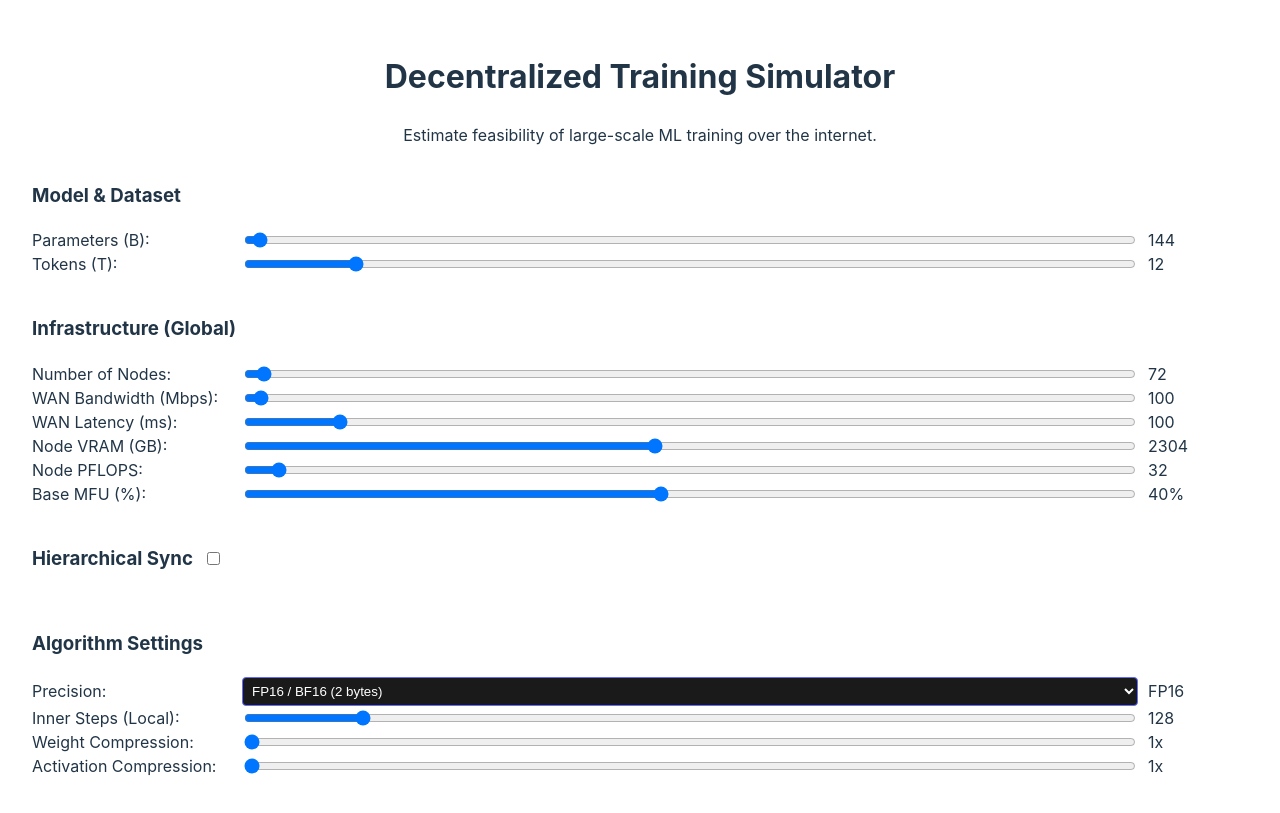
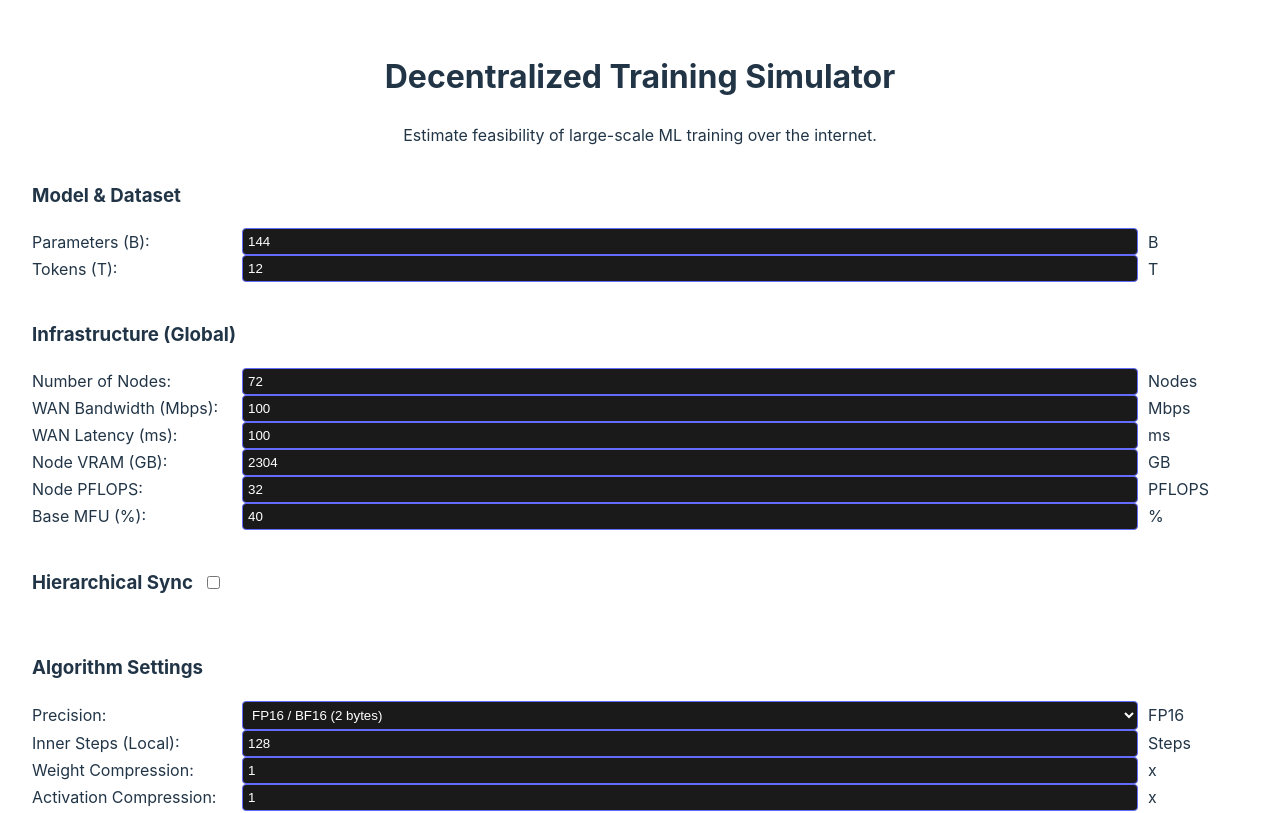
Before and after one commit to robirahman/miri-decentralized-training-report, a React (Vite) app in the folder simulator-web/: page / in a window 1280 px wide. Shown: the top 813 px of the page. Built offline with nearby package versions, Linux system fonts and the light colour scheme.

Commit message:
feat(ui): convert all range sliders to styled numeric inputs

```diff
--- a/simulator-web/src/App.tsx
+++ b/simulator-web/src/App.tsx
@@ -222,13 +222,29 @@ function App() {
           <h3>Model & Dataset</h3>
           <div className="input-group">
             <label>Parameters (B):</label>
-            <input type="range" min="1" max="15000" step="10" value={parameters / 1e9} onChange={(e) => setParameters(Number(e.target.value) * 1e9)} />
-            <span>{parameters / 1e9}</span>
+            <input
+              type="number"
+              min="1"
+              max="15000"
+              step="10"
+              value={parameters / 1e9}
+              onChange={(e) => setParameters(Number(e.target.value) * 1e9)}
+              style={{ background: '#1a1a1a', color: 'white', border: '1px solid #646cff', padding: '5px', borderRadius: '4px' }}
+            />
+            <span>B</span>
           </div>
           <div className="input-group">
             <label>Tokens (T):</label>
-            <input type="range" min="0.1" max="100" step="0.1" value={tokens / 1e12} onChange={(e) => setTokens(Number(e.target.value) * 1e12)} />
-            <span>{tokens / 1e12}</span>
+            <input
+              type="number"
+              min="0.1"
+              max="100"
+              step="0.1"
+              value={tokens / 1e12}
+              onChange={(e) => setTokens(Number(e.target.value) * 1e12)}
+              style={{ background: '#1a1a1a', color: 'white', border: '1px solid #646cff', padding: '5px', borderRadius: '4px' }}
+            />
+            <span>T</span>
           </div>
         </section>
 
@@ -236,33 +252,81 @@ function App() {
           <h3>Infrastructure (Global)</h3>
           <div className="input-group">
             <label>Number of Nodes:</label>
-            <input type="range" min="1" max="5000" step="1" value={numNodes} onChange={(e) => setNumNodes(Number(e.target.value))} />
-            <span>{numNodes}</span>
+            <input
+              type="number"
+              min="1"
+              max="5000"
+              step="1"
+              value={numNodes}
+              onChange={(e) => setNumNodes(Number(e.target.value))}
+              style={{ background: '#1a1a1a', color: 'white', border: '1px solid #646cff', padding: '5px', borderRadius: '4px' }}
+            />
+            <span>Nodes</span>
           </div>
           <div className="input-group">
             <label>WAN Bandwidth (Mbps):</label>
-            <input type="range" min="1" max="10000" step="10" value={bandwidthMbps} onChange={(e) => setBandwidthMbps(Number(e.target.value))} />
-            <span>{bandwidthMbps}</span>
+            <input
+              type="number"
+              min="1"
+              max="10000"
+              step="10"
+              value={bandwidthMbps}
+              onChange={(e) => setBandwidthMbps(Number(e.target.value))}
+              style={{ background: '#1a1a1a', color: 'white', border: '1px solid #646cff', padding: '5px', borderRadius: '4px' }}
+            />
+            <span>Mbps</span>
           </div>
           <div className="input-group">
             <label>WAN Latency (ms):</label>
-            <input type="range" min="1" max="1000" step="10" value={latencyMs} onChange={(e) => setLatencyMs(Number(e.target.value))} />
-            <span>{latencyMs}</span>
+            <input
+              type="number"
+              min="1"
+              max="1000"
+              step="10"
+              value={latencyMs}
+              onChange={(e) => setLatencyMs(Number(e.target.value))}
+              style={{ background: '#1a1a1a', color: 'white', border: '1px solid #646cff', padding: '5px', borderRadius: '4px' }}
+            />
+            <span>ms</span>
           </div>
           <div className="input-group">
             <label>Node VRAM (GB):</label>
-            <input type="range" min="8" max="5000" step="8" value={vramPerNode} onChange={(e) => setVramPerNode(Number(e.target.value))} />
-            <span>{vramPerNode}</span>
+            <input
+              type="number"
+              min="8"
+              max="5000"
+              step="8"
+              value={vramPerNode}
+              onChange={(e) => setVramPerNode(Number(e.target.value))}
+              style={{ background: '#1a1a1a', color: 'white', border: '1px solid #646cff', padding: '5px', borderRadius: '4px' }}
+            />
+            <span>GB</span>
           </div>
           <div className="input-group">
             <label>Node PFLOPS:</label>
-            <input type="range" min="1" max="1000" step="1" value={pflopsPerNode} onChange={(e) => setPflopsPerNode(Number(e.target.value))} />
-            <span>{pflopsPerNode}</span>
+            <input
+              type="number"
+              min="1"
+              max="1000"
+              step="1"
+              value={pflopsPerNode}
+              onChange={(e) => setPflopsPerNode(Number(e.target.value))}
+              style={{ background: '#1a1a1a', color: 'white', border: '1px solid #646cff', padding: '5px', borderRadius: '4px' }}
+            />
+            <span>PFLOPS</span>
           </div>
           <div className="input-group">
             <label>Base MFU (%):</label>
-            <input type="range" min="5" max="80" step="1" value={mfu * 100} onChange={(e) => setMfu(Number(e.target.value) / 100)} />
-            <span>{(mfu * 100).toFixed(0)}%</span>
+            <input
+              type="number"
+              min="5"
+              max="80"
+              step="1"
+              value={mfu * 100}
+              onChange={(e) => setMfu(Number(e.target.value) / 100)}
+              style={{ background: '#1a1a1a', color: 'white', border: '1px solid #646cff', padding: '5px', borderRadius: '4px' }}
+            />
+            <span>%</span>
           </div>
           {mfu > 0.6 && (
             <p style={{ color: '#ffcc00', fontSize: '0.8em', marginTop: '5px' }}>
@@ -279,19 +343,56 @@ function App() {
           {useHierarchy && (
             <div style={{ borderLeft: '2px solid #646cff', paddingLeft: '15px' }}>
               <div className="input-group">
+                <label>Group Nodes:</label>
+                <input
+                  type="number"
+                  min="2"
+                  max={numNodes}
+                  step="1"
+                  value={nodesPerGroup}
+                  onChange={(e) => setNodesPerGroup(Number(e.target.value))}
+                  style={{ background: '#1a1a1a', color: 'white', border: '1px solid #646cff', padding: '5px', borderRadius: '4px' }}
+                />
+                <span>Nodes</span>
+              </div>
+              <div className="input-group">
                 <label>Regional Bandwidth (Mbps):</label>
-                <input type="range" min="100" max="100000" step="100" value={regionalBandwidth} onChange={(e) => setRegionalBandwidth(Number(e.target.value))} />
-                <span>{regionalBandwidth}</span>
+                <input
+                  type="number"
+                  min="100"
+                  max="100000"
+                  step="100"
+                  value={regionalBandwidth}
+                  onChange={(e) => setRegionalBandwidth(Number(e.target.value))}
+                  style={{ background: '#1a1a1a', color: 'white', border: '1px solid #646cff', padding: '5px', borderRadius: '4px' }}
+                />
+                <span>Mbps</span>
               </div>
               <div className="input-group">
                 <label>Regional Latency (ms):</label>
-                <input type="range" min="1" max="100" step="1" value={regionalLatency} onChange={(e) => setRegionalLatency(Number(e.target.value))} />
-                <span>{regionalLatency}</span>
+                <input
+                  type="number"
+                  min="1"
+                  max="100"
+                  step="1"
+                  value={regionalLatency}
+                  onChange={(e) => setRegionalLatency(Number(e.target.value))}
+                  style={{ background: '#1a1a1a', color: 'white', border: '1px solid #646cff', padding: '5px', borderRadius: '4px' }}
+                />
+                <span>ms</span>
               </div>
               <div className="input-group">
                 <label>Regional Sync Steps:</label>
-                <input type="range" min="1" max="100" step="1" value={regionalSteps} onChange={(e) => setRegionalSteps(Number(e.target.value))} />
-                <span>{regionalSteps}</span>
+                <input
+                  type="number"
+                  min="1"
+                  max="100"
+                  step="1"
+                  value={regionalSteps}
+                  onChange={(e) => setRegionalSteps(Number(e.target.value))}
+                  style={{ background: '#1a1a1a', color: 'white', border: '1px solid #646cff', padding: '5px', borderRadius: '4px' }}
+                />
+                <span>Steps</span>
               </div>
             </div>
           )}
@@ -310,18 +411,42 @@ function App() {
           </div>
           <div className="input-group">
             <label>Inner Steps (Local):</label>
-            <input type="range" min="1" max="1000" step="1" value={innerSteps} onChange={(e) => setInnerSteps(Number(e.target.value))} />
-            <span>{innerSteps}</span>
+            <input
+              type="number"
+              min="1"
+              max="1000"
+              step="1"
+              value={innerSteps}
+              onChange={(e) => setInnerSteps(Number(e.target.value))}
+              style={{ background: '#1a1a1a', color: 'white', border: '1px solid #646cff', padding: '5px', borderRadius: '4px' }}
+            />
+            <span>Steps</span>
           </div>
           <div className="input-group">
             <label>Weight Compression:</label>
-            <input type="range" min="1" max="100" step="1" value={compression} onChange={(e) => setCompression(Number(e.target.value))} />
-            <span>{compression}x</span>
+            <input
+              type="number"
+              min="1"
+              max="100"
+              step="1"
+              value={compression}
+              onChange={(e) => setCompression(Number(e.target.value))}
+              style={{ background: '#1a1a1a', color: 'white', border: '1px solid #646cff', padding: '5px', borderRadius: '4px' }}
+            />
+            <span>x</span>
           </div>
           <div className="input-group">
             <label>Activation Compression:</label>
-            <input type="range" min="1" max="100" step="1" value={ppCompression} onChange={(e) => setPpCompression(Number(e.target.value))} />
-            <span>{ppCompression}x</span>
+            <input
+              type="number"
+              min="1"
+              max="100"
+              step="1"
+              value={ppCompression}
+              onChange={(e) => setPpCompression(Number(e.target.value))}
+              style={{ background: '#1a1a1a', color: 'white', border: '1px solid #646cff', padding: '5px', borderRadius: '4px' }}
+            />
+            <span>x</span>
           </div>
         </section>
 
```
